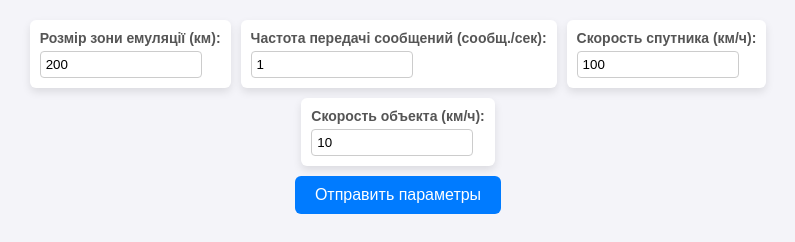
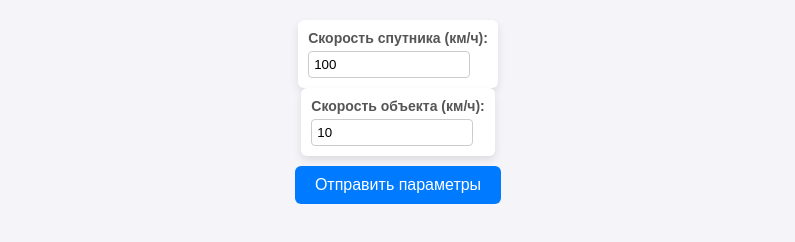
Before and after one commit to Artyom84783454/LB5_GPS, a Flask app: page / in a window 1280 px wide. Shown: the part 710-952 px from the top of the page, without its empty margins (242-1037 px from the left). After the commit the page ends 914 px from the top, so only its background shows below. Run offline with Flask 3, Linux system fonts and the light colour scheme; some libraries are stand-ins or nearby versions.

Commit message:
Add files via upload

```diff
--- a/pythonProject/templates/index.html
+++ b/pythonProject/templates/index.html
@@ -87,16 +87,6 @@
     <h1>График GPS</h1>
 
     <div id="graph"></div>
-
-    <div class="form-container">
-        <div class="form-group">
-            <label for="emulationZoneSize">Розмір зони емуляції (км):</label>
-            <input type="number" id="emulationZoneSize" value="200">
-        </div>
-        <div class="form-group">
-            <label for="messageFrequency">Частота передачі сообщений (сообщ./сек):</label>
-            <input type="number" id="messageFrequency" value="1">
-        </div>
         <div class="form-group">
             <label for="satelliteSpeed">Скорость спутника (км/ч):</label>
             <input type="number" id="satelliteSpeed" value="100">
```
Also changed, not shown: README.md, pythonProject/app.py (line endings or trailing spaces).
